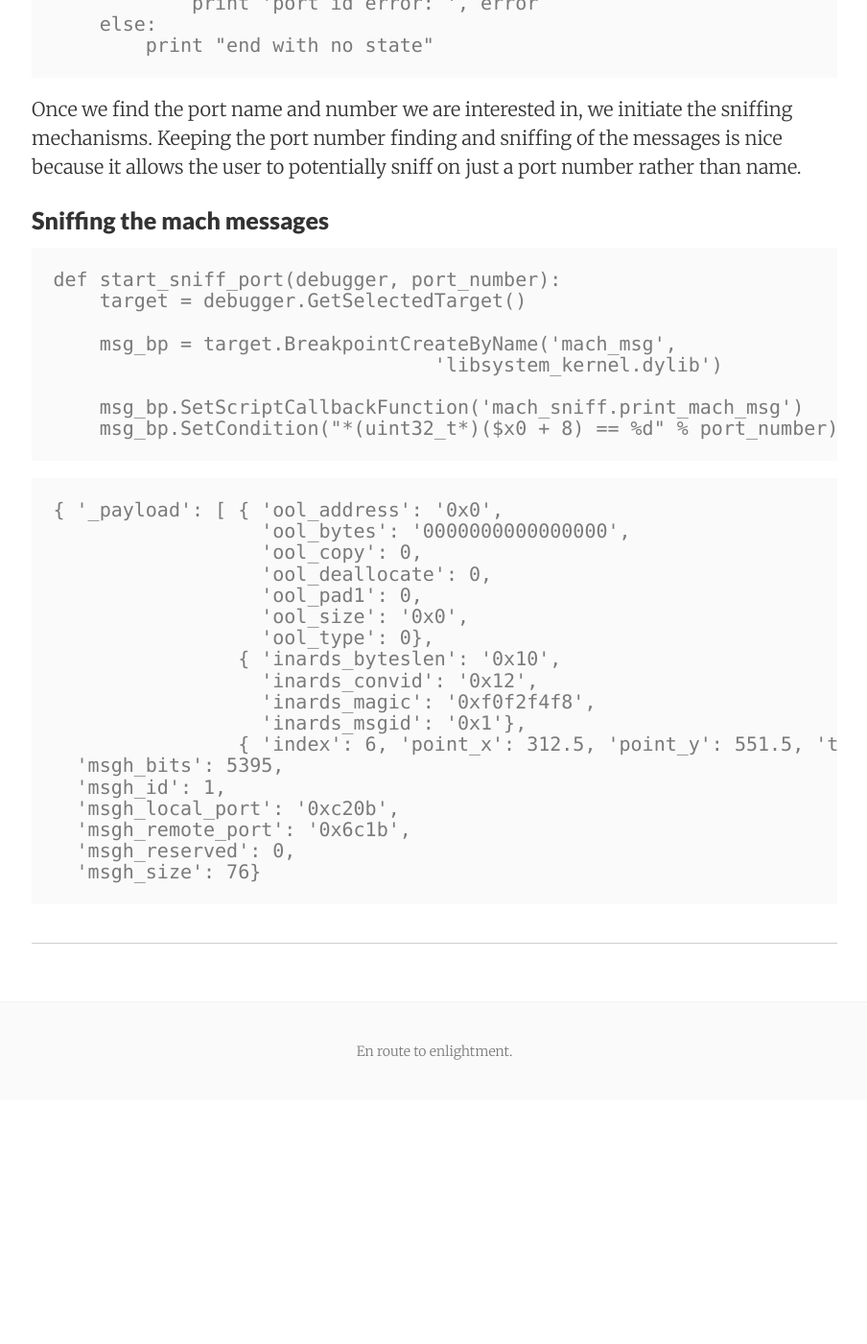
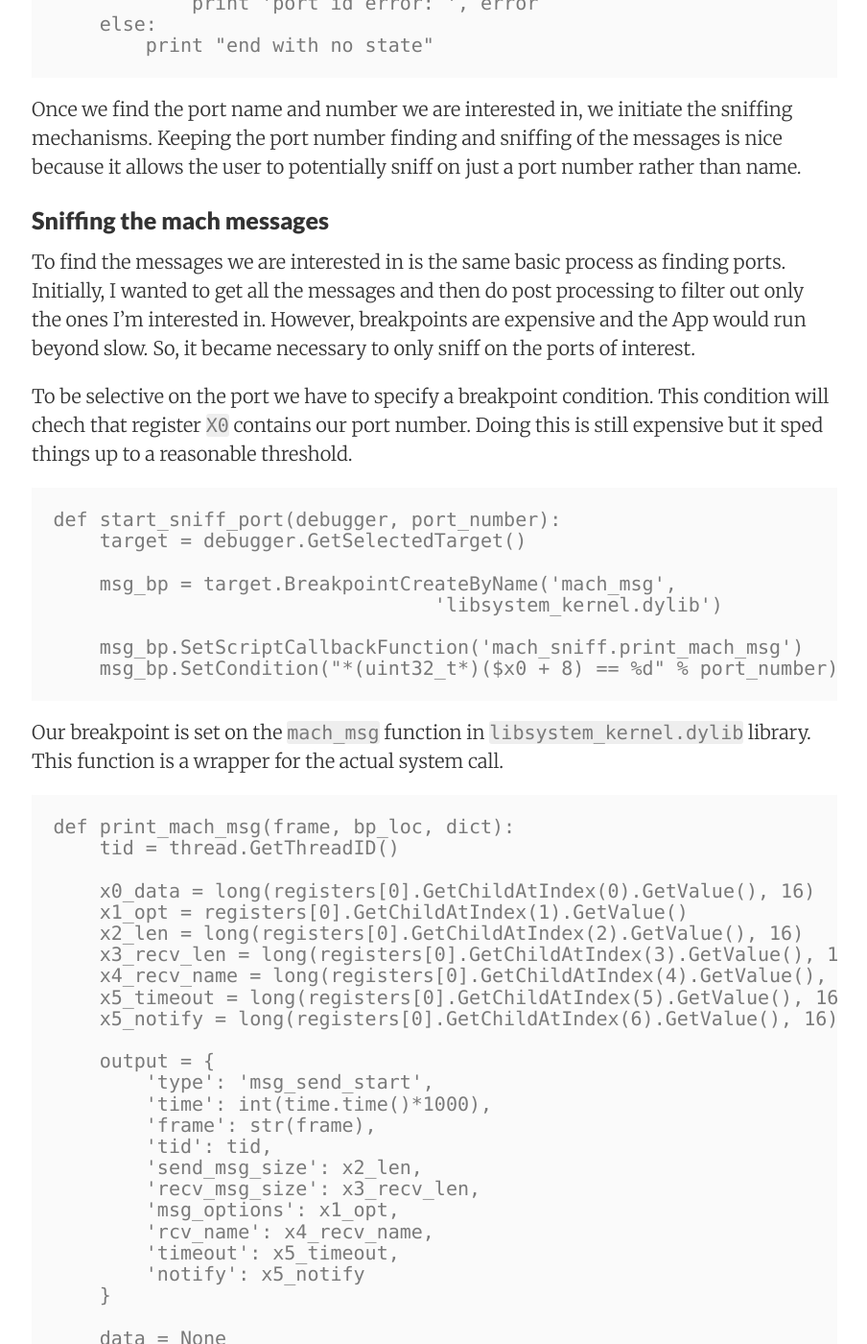
Before and after one commit to nologic/blog, a Jekyll site: the page built from _posts/2016-08-23-lost-touch.md, in a window 1280 px wide and 1400 px high, scrolled down 8228 px. Shown: the whole window at 96% size, without its empty margins (187-1091 px from the left). Built offline with Jekyll 4.4.1, drawn with Linux system fonts in a browser that asks for light colours; nearby versions of some CDN libraries; before the commit the page ends 9374 px from its top, so only the background shows below that; some of the changed text lies outside the part shown.

Commit message:
up to msg sniffing

````diff
--- a/_posts/2016-08-23-lost-touch.md
+++ b/_posts/2016-08-23-lost-touch.md
@@ -236,7 +236,9 @@ def rocketbootstrap_look_up_end(frame, bp_loc, dict):
 Once we find the port name and number we are interested in, we initiate the sniffing mechanisms. Keeping the port number finding and sniffing of the messages is nice because it allows the user to potentially sniff on just a port number rather than name.
 
 ### Sniffing the mach messages
+To find the messages we are interested in is the same basic process as finding ports. Initially, I wanted to get all the messages and then do post processing to filter out only the ones I'm interested in. However, breakpoints are expensive and the App would run beyond slow. So, it became necessary to only sniff on the ports of interest.
 
+To be selective on the port we have to specify a breakpoint condition. This condition will chech that register `X0` contains our port number. Doing this is still expensive but it sped things up to a reasonable threshold.
 
 ```Python
 def start_sniff_port(debugger, port_number):
@@ -248,6 +250,50 @@ def start_sniff_port(debugger, port_number):
     msg_bp.SetScriptCallbackFunction('mach_sniff.print_mach_msg')
     msg_bp.SetCondition("*(uint32_t*)($x0 + 8) == %d" % port_number)
 ```
+
+Our breakpoint is set on the `mach_msg` function in `libsystem_kernel.dylib` library. This function is a wrapper for the actual system call.
+
+```Python
+def print_mach_msg(frame, bp_loc, dict):
+    tid = thread.GetThreadID()
+
+    x0_data = long(registers[0].GetChildAtIndex(0).GetValue(), 16)
+    x1_opt = registers[0].GetChildAtIndex(1).GetValue()
+    x2_len = long(registers[0].GetChildAtIndex(2).GetValue(), 16)
+    x3_recv_len = long(registers[0].GetChildAtIndex(3).GetValue(), 16)
+    x4_recv_name = long(registers[0].GetChildAtIndex(4).GetValue(), 16)
+    x5_timeout = long(registers[0].GetChildAtIndex(5).GetValue(), 16)
+    x5_notify = long(registers[0].GetChildAtIndex(6).GetValue(), 16)
+
+    output = {
+        'type': 'msg_send_start',
+        'time': int(time.time()*1000),
+        'frame': str(frame),
+        'tid': tid,
+        'send_msg_size': x2_len,
+        'recv_msg_size': x3_recv_len,
+        'msg_options': x1_opt,
+        'rcv_name': x4_recv_name,
+        'timeout': x5_timeout,
+        'notify': x5_notify
+    }
+
+    data = None
+
+    if(x2_len > 0):
+        err = lldb.SBError()
+        data = process.ReadMemory(x0_data, x2_len, err)
+
+        output['msg'] = binascii.hexlify(data)
+
+    output = json.dumps(output)
+    output_file.write(output)
+    output_file.write('\n')
+
+    print output
+```
+
+On each message send for our port of interest we collect information from the registers and record the data into a while for later processing. In this case we just take the buffer at `X0` and read the amount of bytes specified in `X2` which is the length of the buffer. Other data is recorded as well but we'll find its usefulness sometime later.
 
 
 ```JSON
````
